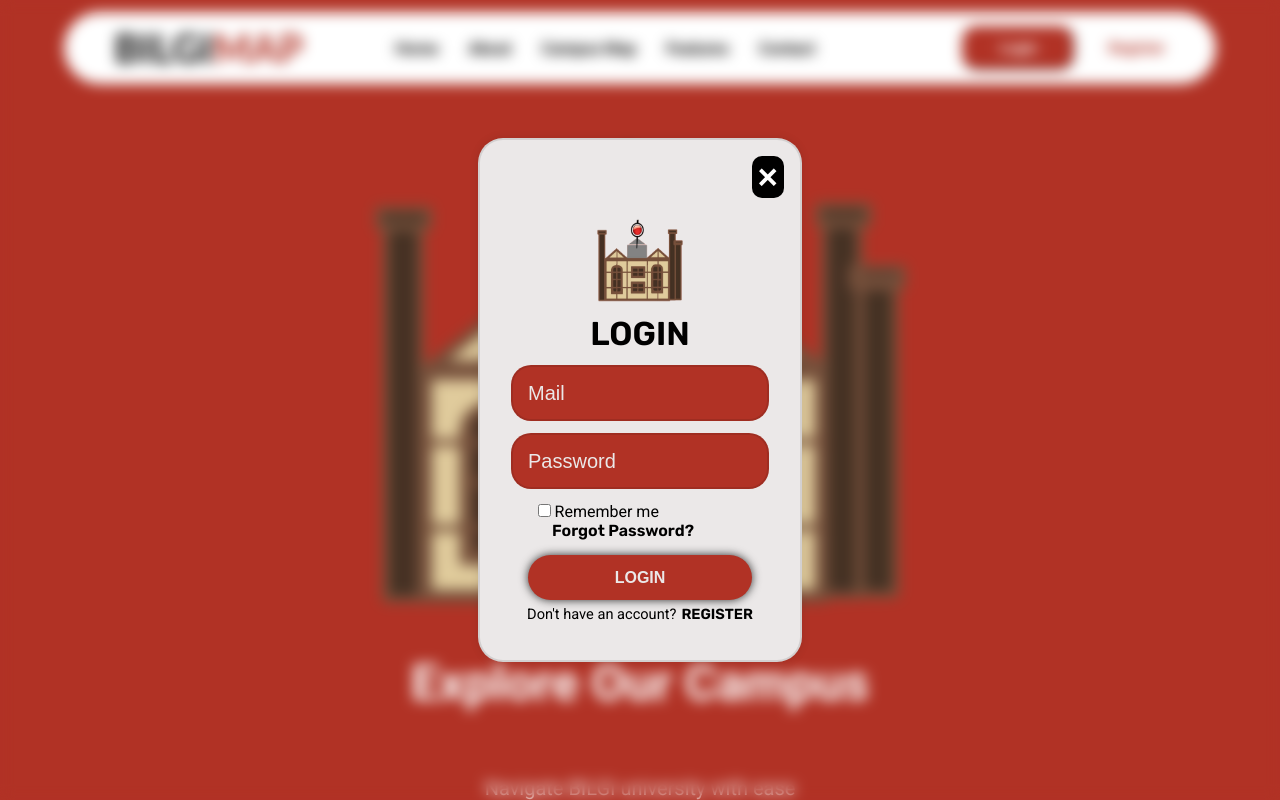
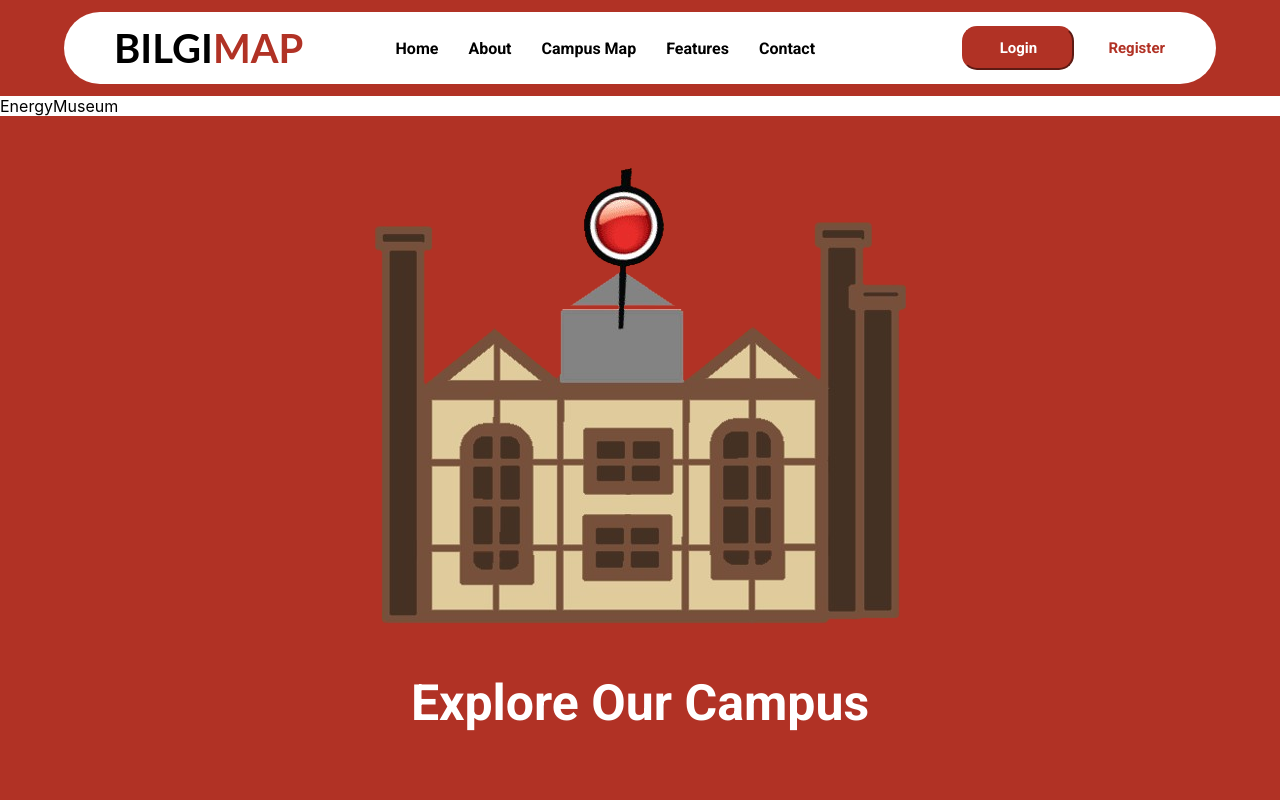
Before and after one commit to Mert-Aslan/BilgiMap_Website-BetaVersion, a React (Create React App) app in the folder bilgimap-app/: page /energy-museum in a window 1280 px wide. Shown: the top 800 px of the page. Built offline with nearby package versions, Linux system fonts and the light colour scheme.

Commit message:
Popup Pages
Popup pages connection bugs are fixed

```diff
--- a/bilgimap-app/src/components/Body.js
+++ b/bilgimap-app/src/components/Body.js
@@ -75,7 +75,7 @@ export default function Body() {
                         <div class="home-container04">
                             <button class="btn-featurecard" onClick={() => {
                                 document.body.style.overflow = "hidden"
-                                navigate("/enery-museum")
+                                navigate("/energy-museum")
 
                             }}>
                                 <div class="feature-card-feature-card">
@@ -105,7 +105,6 @@ export default function Body() {
                             <button class="btn-featurecard" onClick={() => {
                                 document.body.style.overflow = "hidden"
                                 navigate("/study-places")
-
                             }}>
                                 <div class="feature-card-feature-card">
                                     <img src={study_places} class="logo-small" />
--- a/bilgimap-app/src/components/popup-pages/EnergyMuseum.js
+++ b/bilgimap-app/src/components/popup-pages/EnergyMuseum.js
@@ -1,7 +1,5 @@
 import "../Common.css"
 import {  useNavigate } from "react-router-dom";
-import Login from "./Login";
-
 export default function EnergyMuseum() {
     const navigate = useNavigate()
     const closeLogin = () => {
@@ -10,7 +8,7 @@ export default function EnergyMuseum() {
     }
     return (
         <div>
-            <Login />
+            EnergyMuseum
         </div>
     )
 }
--- a/bilgimap-app/src/components/popup-pages/FoodDrinks.js
+++ b/bilgimap-app/src/components/popup-pages/FoodDrinks.js
@@ -1,5 +1,6 @@
 import "../Common.css"
 import {  useNavigate } from "react-router-dom";
+import Login from "./Login"
 
 export default function FoodDrinks(){
     const navigate = useNavigate()
@@ -9,8 +10,6 @@ export default function FoodDrinks(){
       }
 
     return(
-        <div>
-            FoodDrinks
-        </div>
+        FoodDrinks
     )
 }
```
